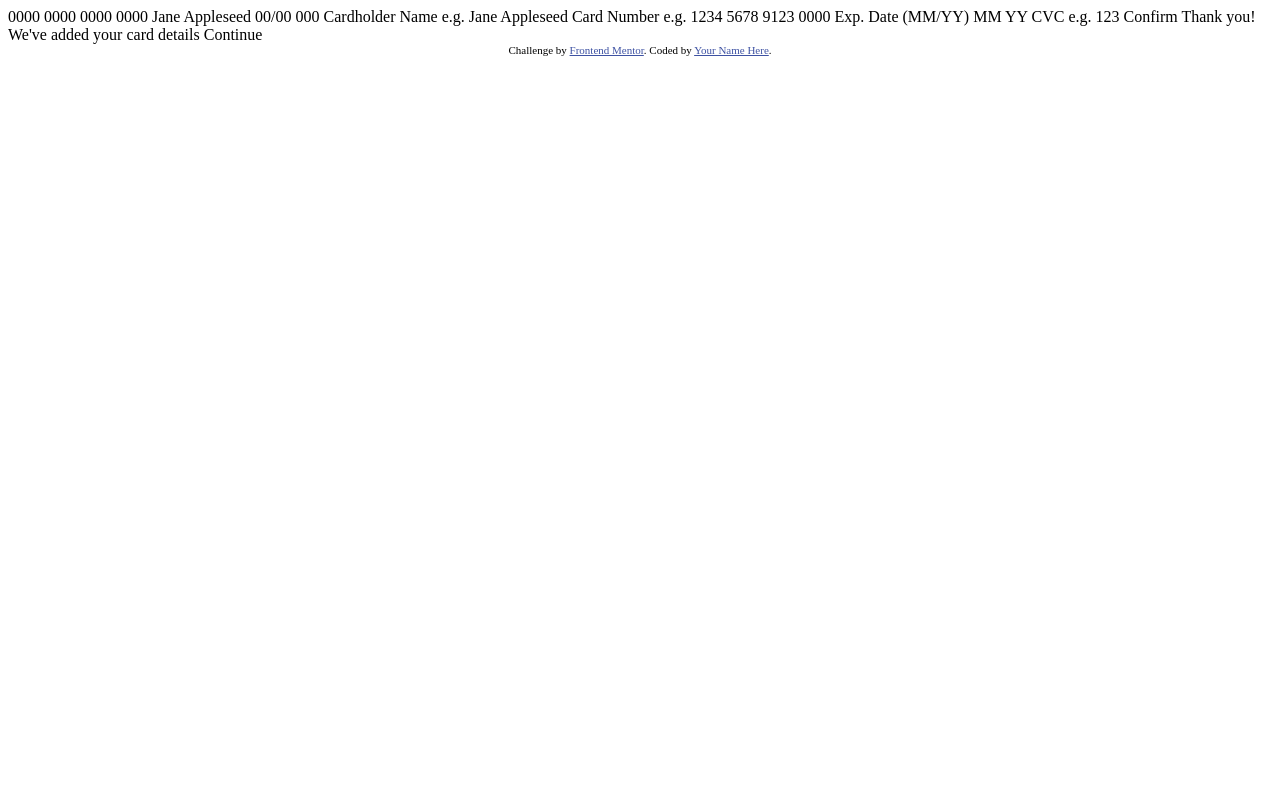
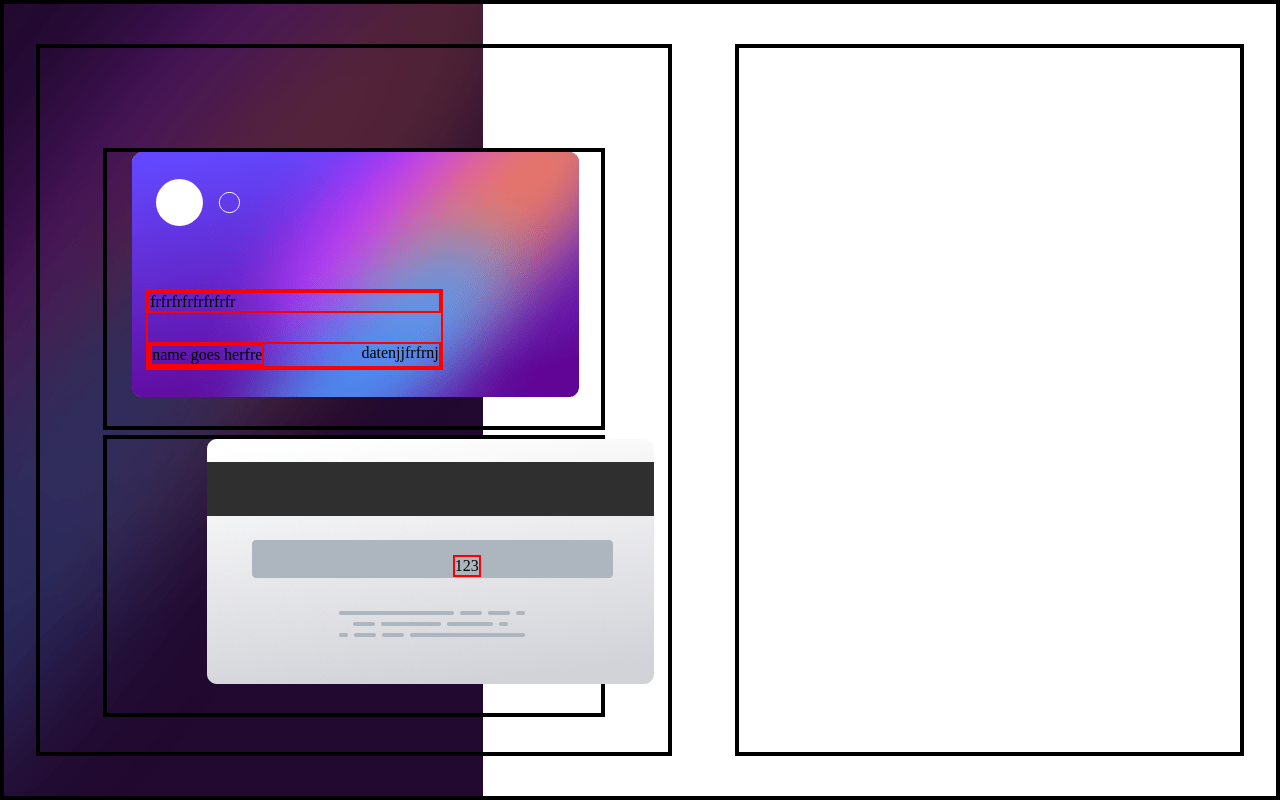
Before and after one commit to Riquelme3m/iJunior-Trainee-Interactive-Card, a plain HTML site: page index.html in a window 1280 px wide. Drawn offline with Linux system fonts and the light colour scheme.

Commit message:
Design of the webpage

```diff
--- a/index.html
+++ b/index.html
@@ -5,8 +5,8 @@
   <meta name="viewport" content="width=device-width, initial-scale=1.0"> <!-- displays site properly based on user's device -->
 
   <link rel="icon" type="image/png" sizes="32x32" href="./images/favicon-32x32.png">
-
-  <title>Frontend Mentor | Interactive card details form</title>
+  <link rel="stylesheet" href="style.css">
+  <title>Interactive card details form</title>
 
   <!-- Feel free to remove these styles or customise in your own stylesheet 👍 -->
   <style>
@@ -15,37 +15,43 @@
   </style>
 </head>
 <body>
+    <div class="main-container">
+      <div class="cards-container">
+        <div class="card-front">
+            <div class="logo">
+              <svg width="84" height="47" fill="none" xmlns="http://www.w3.org/2000/svg"><ellipse cx="23.478" cy="23.5" rx="23.478" ry="23.5" fill="#fff"/><path d="M83.5 23.5c0 5.565-4.507 10.075-10.065 10.075-5.559 0-10.065-4.51-10.065-10.075 0-5.565 4.506-10.075 10.065-10.075 5.558 0 10.065 4.51 10.065 10.075Z" stroke="#fff"/></svg>
+            </div>
+            <div class="card-info">
+              <div class="card-number">frfrfrfrfrfrfrfr</div>
+              <div class="card-details">
+                <div class="card-name">name goes herfre</div>
+                <div class="expiration-date">datenjjfrfrnj</div>
+              </div>
 
-  0000 0000 0000 0000
-  Jane Appleseed
-  00/00
+            </div>
 
-  000
+          <img src="images/bg-card-front.png" alt="card-front-image">
+        </div>
+        <div class="card-back">
+          <div class="card-validation-code">123</div>
+          <img src="images/bg-card-back.png" alt="card-back-image">
 
-  Cardholder Name
-  e.g. Jane Appleseed
+        </div>
+      </div>
+      <div class="form-container"></div>
+    </div>
 
-  Card Number
-  e.g. 1234 5678 9123 0000
 
-  Exp. Date (MM/YY)
-  MM
-  YY
 
-  CVC
-  e.g. 123
 
-  Confirm
 
-  <!-- Completed state start -->
 
-  Thank you!
-  We've added your card details
-  Continue
 
-  <div class="attribution">
-    Challenge by <a href="https://www.frontendmentor.io?ref=challenge" target="_blank">Frontend Mentor</a>.
-    Coded by <a href="#">Your Name Here</a>.
-  </div>
+
+
+
+
+
+
 </body>
 </html>
--- /dev/null
+++ b/style.css
@@ -0,0 +1,116 @@
+body,html{
+    margin:0;
+    padding:0;
+    height:100%;
+}
+*{
+    box-sizing: border-box;
+}
+body{
+    background-image:url("images/bg-main-desktop.png");
+    background-repeat: no-repeat;
+}
+
+
+
+.main-container{
+    display:flex;
+    border:4px solid black;
+    height:100%;
+    width:100%;
+
+}
+.cards-container{
+    border:4px solid black;
+    height:90%;
+    width:50%;
+    display:flex;
+    flex-direction: column;
+    margin:auto;
+
+}
+.form-container{
+    border:4px solid black;
+    height:90%;
+    width:40%;
+    margin:auto;
+}
+.card-front{
+    border:4px solid black;
+    width:80%;
+    height:40%;
+    margin:auto;
+    margin-top:100px;
+    position:relative;
+}
+.card-back{
+    border:4px solid black;
+    width:80%;
+    height:40%;
+    margin:auto;
+    margin-bottom:35px;
+    position:relative
+
+
+}
+.card-front img{
+    position:absolute;
+    left:25px;
+    z-index:-10;
+
+
+}
+.card-front .logo{
+    position: absolute;
+    left:10px;
+    z-index:10;
+    left:10%;
+    top:10%;
+
+
+}
+.card-back img{
+    position: absolute;
+    left:100px;
+}
+.card-content{
+    position:absolute;
+}
+
+
+.card-info{
+    position: absolute;
+    display:flex;
+    flex-direction: column;
+    top:50%;
+    left:8%;
+    border:2px solid red;
+    width:60%;
+
+}
+.card-number{
+    margin-bottom:;
+    border:2px solid red;
+
+}
+.card-details{
+    display:flex;
+    border:2px solid red;
+    margin-top:10%;
+    justify-content: space-between;
+
+
+}
+
+.card-name{
+    border:2px solid red;
+
+}
+
+.card-validation-code{
+    border:2px solid red;
+    position:absolute;
+    z-index: 10;
+    left:70%;
+    top:42%
+}
```
